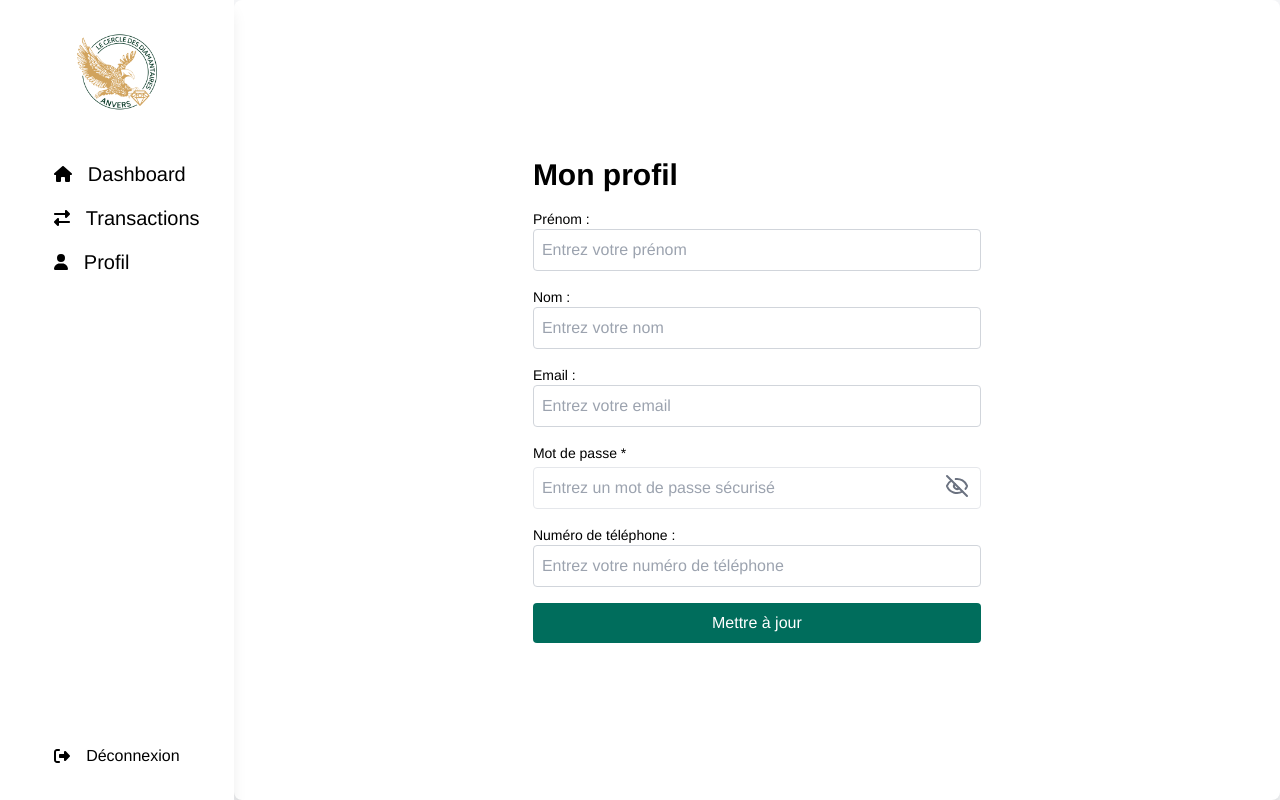
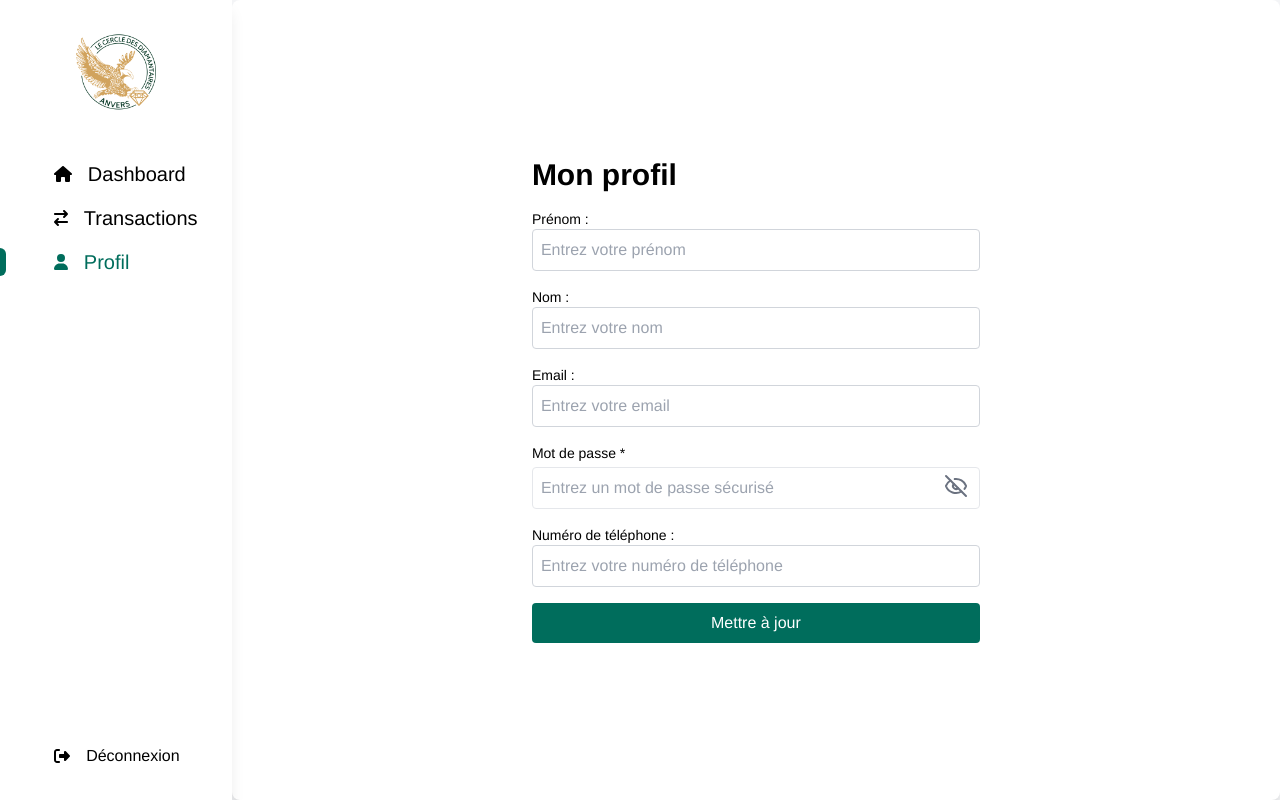
Before and after one commit to lecercledesdiamantaires/portail-lcdd, a Nuxt app in the folder front/: page /profil in a window 1280 px wide. Built offline with nearby package versions, Linux system fonts and the light colour scheme; no server answers.

Commit message:
UPDATE sidebar active

```diff
--- a/front/components/linkAside.vue
+++ b/front/components/linkAside.vue
@@ -1,6 +1,6 @@
 <script setup>
-import { CircleUserRound, CircleDollarSign, User, House, LogOut } from 'lucide-vue-next';
 import { inject } from 'vue';
+const route = useRoute();
 
 const auth = inject('auth');
 
@@ -11,53 +11,69 @@ defineProps({
   }
 })
 
+const getLink = (direction) => {
+  switch (direction) {
+    case 'dashboard':
+      return '/';
+    case 'profil':
+      return '/profil';
+    case 'transactions':
+      return '/transactions';
+    case 'logout':
+      return '#';
+    default:
+      return '/';
+  }
+};
+
+const isActive = (direction) => {
+  return route.path === getLink(direction);
+};
+
+
+const getIcon = (direction) => {
+  switch (direction) {
+    case 'dashboard':
+      return "house";
+    case 'profil':
+      return "user";
+    case 'transactions':
+      return "arrow-right-arrow-left";
+    default:
+      return null;
+  }
+};
+
+const capitalize = (str) => {
+  return str.charAt(0).toUpperCase() + str.slice(1);
+};
+
 </script>
 
 <template>
+
   <div class="flex w-full gap-12 group">
     <span
-        class="transition-all duration-300 ease-in-out bg-primary h-full w-2 rounded-r-3xl opacity-0 group-hover:opacity-100"
-        :class="{
-          'bg-red': direction === 'logout'
-        }"
+      class="transition-all duration-300 ease-in-out bg-primary h-full w-2 rounded-r-3xl opacity-0 group-hover:opacity-100"
+      :class="{ 'group-hover:opacity-0': direction === 'logout' ,'active': isActive(direction)}"
     ></span>
     <div class="flex flex-col gap-4 w-full">
-      <a
-        v-if="direction === 'dashboard'"
-        href="/"
+      <NuxtLink
+        v-if="direction !== 'logout'"
+        :to="getLink(direction)"
         class="group flex flex-row items-center gap-4 hover:text-primary"
-      >
-        <font-awesome-icon icon="house" class="transition-colors duration-300 ease-in-out" colors="red"/>
+        :class="{ 'active': isActive(direction) }">
+        <font-awesome-icon :icon="getIcon(direction)" class="h-8 transition-colors duration-300 ease-in-out group-hover:text-primary" />
         <p class="text-xl transition-colors duration-300 ease-in-out group-hover:text-primary">
-          Dashboard
+          {{ capitalize(direction) }}
         </p>
-      </a>
-      <a
-        v-if="direction === 'profil'"
-        href="/profil"
-        class="group flex flex-row items-center gap-4 hover:text-primary"
-      >
-        <font-awesome-icon icon="user" class="transition-colors duration-300 ease-in-out" />
-        <p class="text-xl transition-colors duration-300 ease-in-out group-hover:text-primary">
-          Profil
-        </p>
-      </a>
-      <a
-        v-if="direction === 'transaction'"
-        href="/transaction"
-        class="group flex flex-row items-center gap-4 hover:text-primary"
-      >
-      <font-awesome-icon icon="right-left" class="transition-colors duration-300 ease-in-out" />
-        <p class="text-xl transition-colors duration-300 ease-in-out group-hover:text-primary">
-          Transactions
-        </p>
-      </a>
+      </NuxtLink>
       <a
         v-if="direction === 'logout'"
         @click="auth.logout()"
         class="group flex flex-row items-center gap-4 hover:text-red"
       >
-        <font-awesome-icon icon="right-from-bracket" class="transition-colors duration-300 ease-in-out" />
+        <font-awesome-icon icon="right-from-bracket" class="h-8 transition-colors duration-300 ease-in-out group-hover:text-red" />
         <p class="text-base transition-colors duration-300 ease-in-out group-hover:text-red">
           Déconnexion
         </p>
@@ -65,3 +81,10 @@ defineProps({
     </div>
   </div>
 </template>
+
+<style scoped>
+.active {
+  color: #006D5C;
+  opacity: 1;
+}
+</style>
--- a/front/components/sidebar.vue
+++ b/front/components/sidebar.vue
@@ -27,7 +27,7 @@
                     <Logo color="colored"/>
                     <div class="flex flex-col gap-4 items-center pr-8">
                         <LinkAside direction="dashboard" />
-                        <LinkAside direction="transaction" />
+                        <LinkAside direction="transactions" />
                         <LinkAside direction="profil" />
                     </div>
                 </div>
```
Also changed, not shown: front/pages/transactions.vue (renamed from front/pages/transaction.vue).
